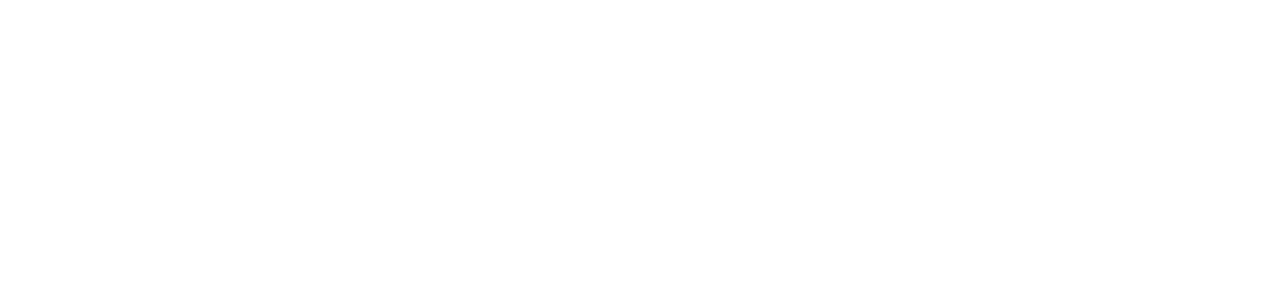
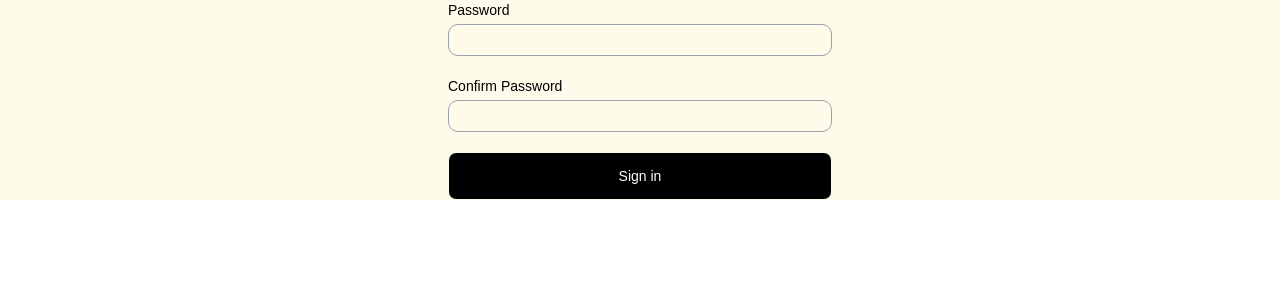
Before and after one commit to kumkumks/inveno-frontend, a React (Vite) app: page /get-started in a window 1280 px wide. Before the commit this address had no page. Shown: the top 300 px of the page. Built offline with nearby package versions, Linux system fonts and the light colour scheme.

Commit message:
feat: Add new password reset functionality with validation and routing

```diff
--- a/package.json
+++ b/package.json
@@ -14,6 +14,7 @@
   "dependencies": {
     "@base-ui/react": "^1.8.0",
     "@fontsource-variable/inter": "^5.3.0",
+    "@hookform/resolvers": "^5.9.1",
     "@tailwindcss/vite": "^4",
     "axios": "^1.20.0",
     "class-variance-authority": "^0.7.1",
@@ -21,10 +22,12 @@
     "lucide-react": "^1.43.0",
     "react": "^19.2.6",
     "react-dom": "^19.2.6",
+    "react-hook-form": "^7.87.0",
     "react-router-dom": "^7.18.3",
     "shadcn": "^4.21.0",
     "tailwindcss": "^4",
-    "tw-animate-css": "^1.4.0"
+    "tw-animate-css": "^1.4.0",
+    "zod": "^4.6.2"
   },
   "devDependencies": {
     "@eslint/js": "^10",
--- a/src/App.tsx
+++ b/src/App.tsx
@@ -2,12 +2,16 @@
 import { Route,Routes } from 'react-router-dom'
 import Landingpage from './pages/landingpage/landingpage'
 import Pages404 from './Pages404'
+import GetStarted from './pages/getStarted/getStarted'
+import Login from './pages/loginPage/loginPage'
 
 const App = () => {
   return (
     <Routes>
       <Route path='/' element={<Landingpage/>} />
+      <Route path='/get-started' element={<GetStarted/>} />
       <Route path='/error' element={<Pages404/>} />
+      <Route path='/login' element={<Login/>} />
     </Routes>
   )
 }
--- a/src/Pages404.tsx
+++ b/src/Pages404.tsx
@@ -7,7 +7,7 @@
   return (
     <div>
         <p>{error ? `Server Error: ${error} ` : 'loading...'}</p>
-        <button>Refresh</button>
+        <button onClick={() => window.location.reload()}>Refresh</button>
     </div>
   )
 }
--- /dev/null
+++ b/src/components/ui/input.tsx
@@ -0,0 +1,19 @@
+import * as React from "react"
+import { Input as InputPrimitive } from "@base-ui/react/input"
+import { cn } from "cn"
+
+function Input({ className, type, ...props }: React.ComponentProps<"input">) {
+  return (
+    <InputPrimitive
+      type={type}
+      data-slot="input"
+      className={cn(
+        "h-8 w-full min-w-0 rounded-lg border border-input bg-transparent px-2.5 py-1 text-base transition-colors outline-none file:inline-flex file:h-6 file:border-0 file:bg-transparent file:text-sm file:font-medium file:text-foreground placeholder:text-muted-foreground focus-visible:border-ring focus-visible:ring-3 focus-visible:ring-ring/50 disabled:pointer-events-none disabled:cursor-not-allowed disabled:bg-input/50 disabled:opacity-50 aria-invalid:border-destructive aria-invalid:ring-3 aria-invalid:ring-destructive/20 md:text-sm dark:bg-input/30 dark:disabled:bg-input/80 dark:aria-invalid:border-destructive/50 dark:aria-invalid:ring-destructive/40",
+        className
+      )}
+      {...props}
+    />
+  )
+}
+
+export { Input }
--- /dev/null
+++ b/src/pages/getStarted/Schema.ts
@@ -0,0 +1,9 @@
+import  { z }  from 'zod';
+
+export const newPasswordSchema = z.object({
+    password: z.string().min(8, 'Password must be at least 8 characters long'),
+    confirmPassword: z.string().min(8, 'Confirm Password must be at least 8 characters long'),
+}).refine((data) => data.password === data.confirmPassword, {
+    path: ['confirmPassword'],
+    message: 'Passwords do not match',
+});
--- /dev/null
+++ b/src/pages/getStarted/getStarted.tsx
@@ -0,0 +1,12 @@
+import React from 'react'
+import NewPassword  from '../getStarted/newPassword'
+
+const GetStarted = () => {
+  return (
+    <div>
+        <NewPassword/>
+    </div>
+  )
+}
+
+export default GetStarted
--- /dev/null
+++ b/src/pages/getStarted/newPassword.tsx
@@ -0,0 +1,108 @@
+import { useSearchParams } from 'react-router-dom';
+import api from '@/services/api';
+import { Input } from '@/components/ui/input';
+import { Button } from '@/components/ui/button';
+import { useForm } from 'react-hook-form';
+import { newPasswordSchema } from './Schema';
+import { zodResolver } from '@hookform/resolvers/zod';
+import { z } from 'zod';
+
+type FormData = z.infer<typeof newPasswordSchema>;
+
+const NewPassword = () => {
+
+    const [searchParams] = useSearchParams();
+    const token = searchParams.get('token');
+    const uid = searchParams.get('uid');
+
+    const { register, handleSubmit, reset, setError, formState: { errors, isSubmitting } } = useForm({
+        resolver: zodResolver(newPasswordSchema),
+        defaultValues: {
+            password: '',
+            confirmPassword: '',
+        },
+    });
+
+    const handleLogin = async (data: FormData) => {
+        if (!token || !uid) {
+            setError('root', {
+                type: 'client', message: 'The reset link is missing uid or token.',
+            });
+            return;
+        }
+        try {
+            const response = await api.post('/api/auth/password/set/', {
+                uid: uid,
+                token: token,
+                new_password: data.password,
+                new_password2: data.confirmPassword,
+            });
+            console.log('Password set successful:', response.data);
+            console.log(response);
+            reset(); // Reset the form after successful submission
+        } catch (error: any) {
+            const backendErrors = error.response?.data;
+
+            console.log('Backend status:', error.response?.status);
+            console.log('Backend response:', backendErrors);
+
+            const getMessage = (value: unknown) => {
+                if (Array.isArray(value)) {
+                    return value.join(' ');
+                }
+
+                if (typeof value === 'string') {
+                    return value;
+                }
+
+                return undefined;
+            };
+
+            const passwordMessage = getMessage(backendErrors?.new_password);
+            const tokenMessage = getMessage(backendErrors?.token);
+            const uidMessage = getMessage(backendErrors?.uid);
+
+            if (passwordMessage) {
+                setError('password', {
+                    type: 'server',
+                    message: passwordMessage,
+                });
+            } else {
+                setError('root', {
+                    type: 'server',
+                    message:
+                        tokenMessage ||
+                        uidMessage ||
+                        getMessage(backendErrors?.detail) ||
+                        getMessage(backendErrors?.message) ||
+                        'Unable to set password. Please try again.',
+                });
+            }
+        }
+    }
+    return (
+        <div className="flex w-full items-center justify-center bg-amber-50 text-black lg:w-auto lg:flex-1">
+            <div className="flex w-full max-w-sm flex-col gap-4 sm:gap-5 lg:max-w-sm">
+                <form onSubmit={handleSubmit(handleLogin)} className="flex flex-col gap-4 sm:gap-5">
+                    {errors.root && <div className="text-red-500 text-sm">{errors.root.message}</div>}
+                    <div className="flex flex-col gap-1">
+                        <label className="text-sm font-medium">Password</label>
+                        <Input type="password" className="w-full border border-gray-400"  {...register('password')} />
+                        {errors.password && <span className="text-red-500 text-sm">{errors.password.message}</span>}
+                    </div>
+
+                    <div className="flex flex-col gap-1">
+                        <label className="text-sm font-medium">Confirm Password</label>
+                        <Input type="password" className="w-full border border-gray-400"  {...register('confirmPassword')} />
+                        {errors.confirmPassword && <span className="text-red-500 text-sm">{errors.confirmPassword.message}</span>}
+                    </div>
+                    <Button type="submit" className="w-full" variant="dark" size="hero" disabled={isSubmitting}>
+                        Sign in
+                    </Button>
+                </form>
+            </div>
+        </div>
+    )
+
+}
+export default NewPassword
--- /dev/null
+++ b/src/pages/loginPage/loginPage.tsx
@@ -0,0 +1,9 @@
+import React from 'react'
+
+const loginPage = () => {
+  return (
+    <div>loginPage</div>
+  )
+}
+
+export default loginPage
--- a/src/services/api.ts
+++ b/src/services/api.ts
@@ -5,4 +5,14 @@
   timeout: 10000, // Set a timeout for requests (in milliseconds)
 });
 
+api.interceptors.request.use(
+  (config) => {
+
+    return config;
+  },
+  (error) => {
+    return Promise.reject(error);
+  }
+);
+
 export default api;
```
Also changed, not shown: 1 other file (tests, documents, lock files or other folders).
